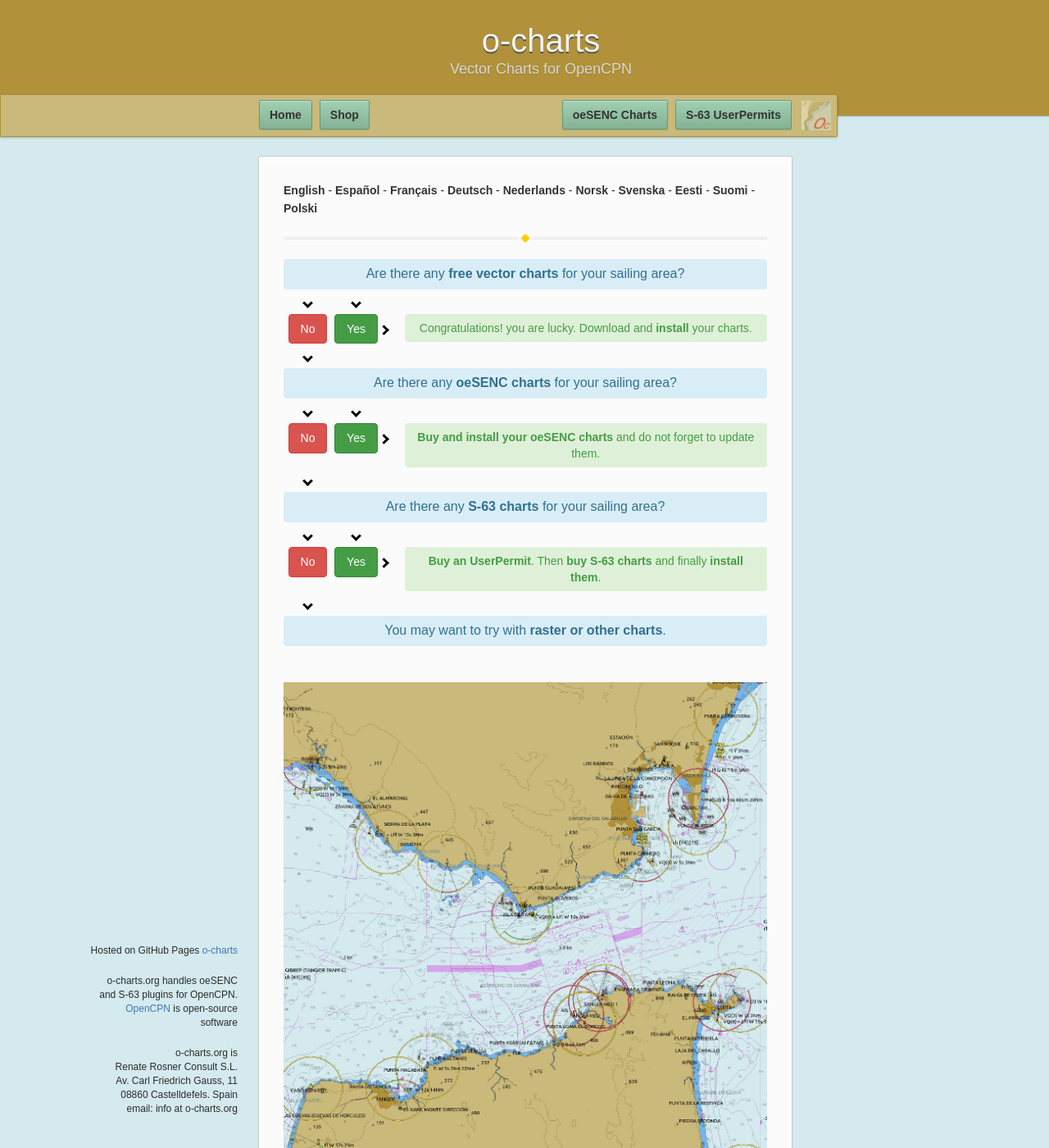
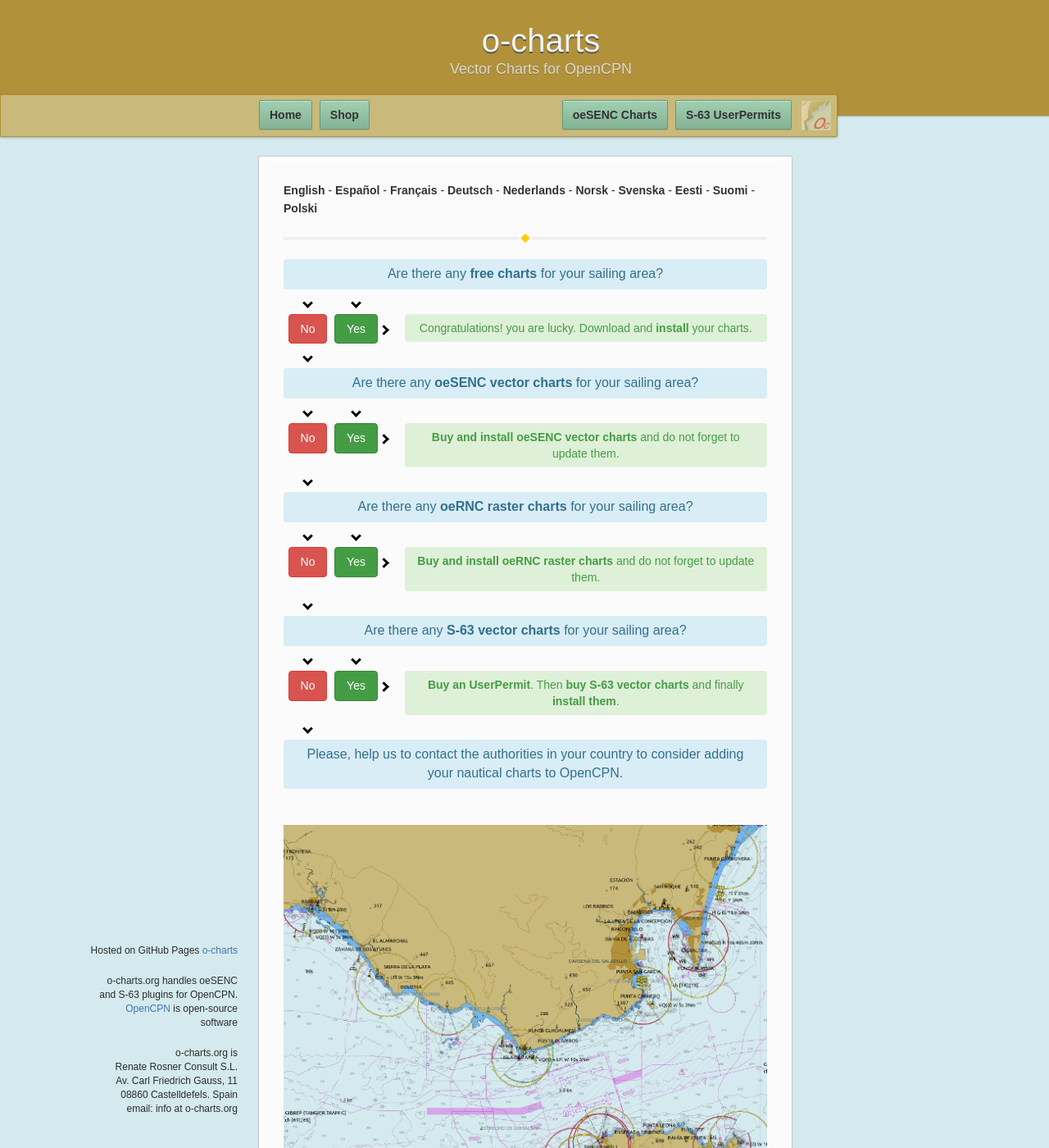
Before and after one commit to o-charts/manuals, a Jekyll site: the page built from index.md, in a window 1280 px wide and 1400 px high. Shown: the whole window at 82% size. Built offline with Jekyll 4.4.1, drawn with Linux system fonts in a browser that asks for light colours.

Commit message:
Update index.md

```diff
--- a/index.md
+++ b/index.md
@@ -43,7 +43,7 @@
 </div>
 <div class="questions">
 <div class="questionok question">
-Are there any <a href="https://o-charts.org/shop/index.php?id_category=8&controller=category"><strong>oeSENC charts</strong></a> for your sailing area?
+Are there any <a href="https://o-charts.org/shop/index.php?id_category=8&controller=category"><strong>oeSENC vector charts</strong></a> for your sailing area?
 </div>
 </div>
 <div class="arrows">
@@ -71,7 +71,7 @@
 </div>
 <div class="answer col4 inline">
 <div class="questionok ok">
-<a href="./oesenc_en_US.html"><strong>Buy and install your oeSENC charts</strong></a> and do not forget to update them.
+<a href="./oesenc_en_US.html"><strong>Buy and install oeSENC vector charts</strong></a> and do not forget to update them.
 </div>
 </div>
 </div>
@@ -83,7 +83,7 @@
 </div>
 <div class="questions">
 <div class="questionok question">
-Are there any <a href="https://www.chartworld.com/shop/off_enc"><strong>S-63 charts</strong></a> for your sailing area?
+Are there any <a href="https://o-charts.org/shop/index.php?id_category=14&controller=category"><strong>oeRNC raster charts</strong></a> for your sailing area?
 </div>
 </div>
 <div class="arrows">
@@ -111,7 +111,7 @@
 </div>
 <div class="answer col4 inline">
 <div class="questionok ok">
-<a href="https://o-charts.org/shop/index.php?id_category=6&controller=category"><strong>Buy an UserPermit</strong></a>. Then <a href="https://www.chartworld.com/shop/off_enc"><strong>buy S-63 charts</strong></a> and finally <a href="./s63_en_US.html"><strong>install them</strong></a>.
+<a href="./oernc_en_US.html"><strong>Buy and install oeRNC raster charts</strong></a> and do not forget to update them.
 </div>
 </div>
 </div>
@@ -123,7 +123,47 @@
 </div>
 <div class="questions">
 <div class="questionok question">
-You may want to try with <a href="https://opencpn.org/OpenCPN/info/chartsource.html"><strong>raster or other charts</strong></a>.
+Are there any <a href="https://www.chartworld.com/shop/off_enc"><strong>S-63 vector charts</strong></a> for your sailing area?
+</div>
+</div>
+<div class="arrows">
+<div class="answer col1 inline">
+<i class="down"></i>
+</div>
+<div class="answer col2 inline">
+<i class="down"></i>
+</div>
+</div>
+<div class="separator"></div>
+<div class="answers">
+<div class="answer col1 inline">
+<div class="yesno no">
+No
+</div>
+</div>
+<div class="answer col2 inline">
+<div class="yesno yes">
+Yes
+</div>
+</div>
+<div class="answer col3 inline">
+<i class="right"></i>
+</div>
+<div class="answer col4 inline">
+<div class="questionok ok">
+<a href="https://o-charts.org/shop/index.php?id_category=6&controller=category"><strong>Buy an UserPermit</strong></a>. Then <a href="https://www.chartworld.com/shop/off_enc"><strong>buy S-63 vector charts</strong></a> and finally <a href="./s63_en_US.html"><strong>install them</strong></a>.
+</div>
+</div>
+</div>
+<div class="separator"></div>
+<div class="arrows">
+<div class="answer col1 inline">
+<i class="down"></i>
+</div>
+</div>
+<div class="questions">
+<div class="questionok question">
+Please, help us to contact the authorities in your country to consider adding your nautical charts to OpenCPN.
 </div>
 </div>
 <br><br>
```
Also changed, not shown: other parts of index.md (+1 -1 lines).
